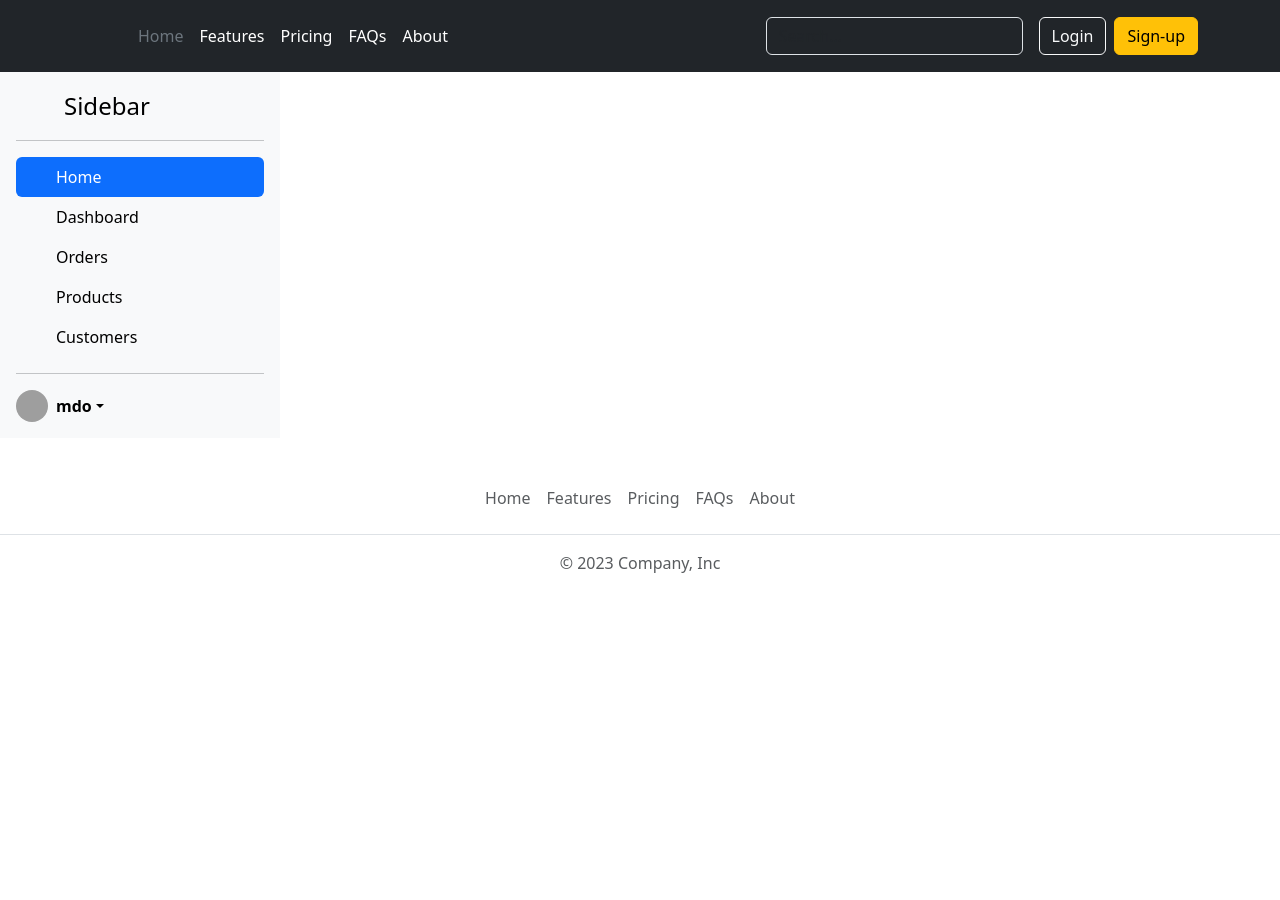
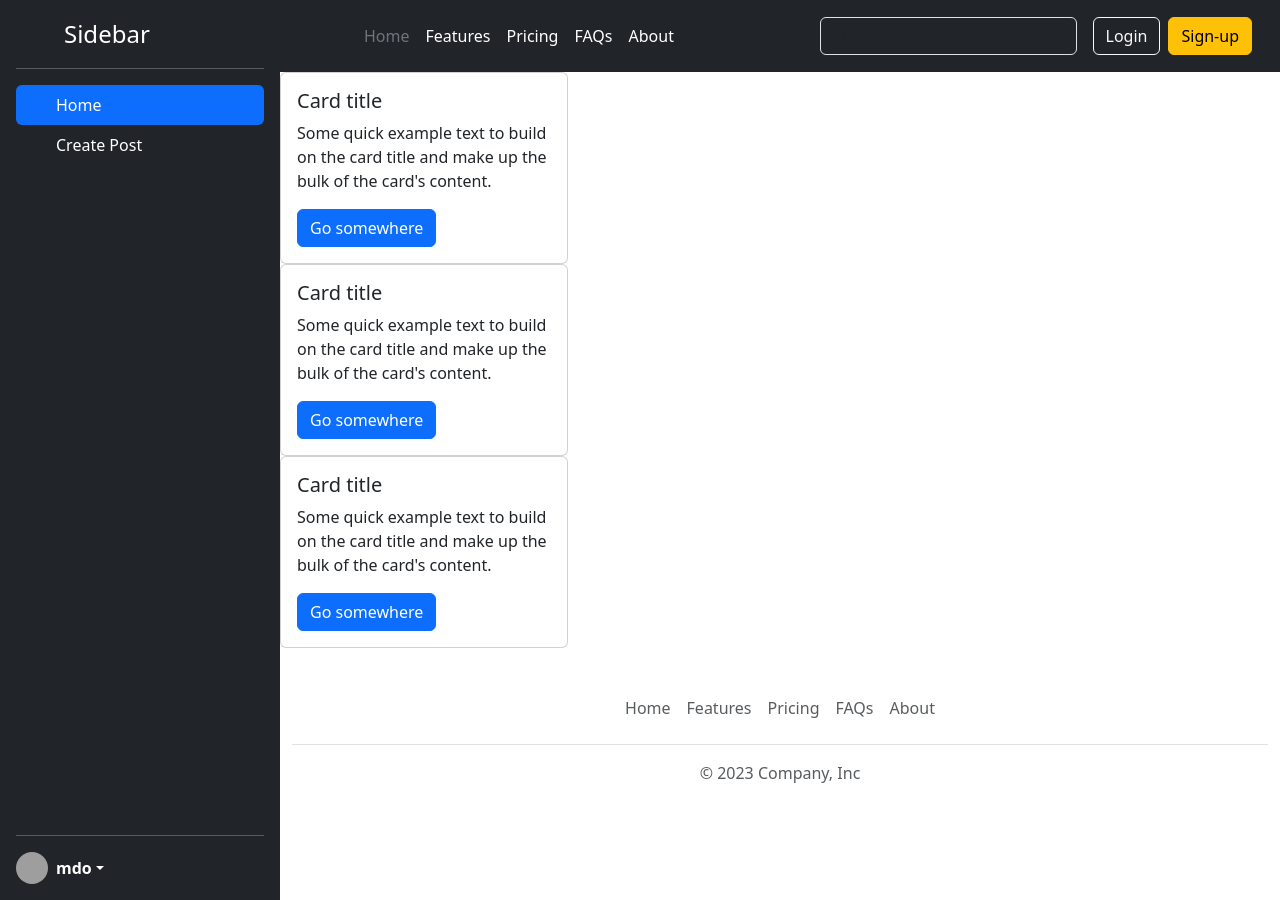
Before and after one commit to 1995ankita/social-media, a React (Vite) app: page / in a window 1280 px wide. Before the commit the page ends 800 px from the top, so only its background shows below. Built offline with nearby package versions, Linux system fonts and the light colour scheme; grey boxes are pictures that could not be loaded.

Commit message:
postlist design

```diff
--- a/src/App.css
+++ b/src/App.css
@@ -0,0 +1,9 @@
+.app-container{
+    display: flex;
+}
+.content{
+    width: 100%;
+}
+.sidebar{
+    min-height: 900px;
+}
--- a/src/App.jsx
+++ b/src/App.jsx
@@ -1,20 +1,29 @@
 
 import './App.css'
 import "bootstrap/dist/css/bootstrap.min.css"
+import Header from './components/Header'
 import Footer from './components/Footer'
-import Header from './components/Header'
-import Sidebar from './components/sidebar'
+import Sidebar from './components/Sidebar'
+import CreatePost from './components/CreatePost'
+import PostList from './components/PostList'
+import { useState } from 'react'
 
 function App() {
 
+  const [selectedTab, setselectedTab] = useState("Home");
 
   return (
-    <>
-      <Header></Header>
-      <Sidebar></Sidebar>
-
-      <Footer></Footer>
-    </>
+    <div className='app-container'>
+      <Sidebar selectedTab={selectedTab} setselectedTab={setselectedTab}></Sidebar>
+      <div className='content'>
+        <Header></Header>{selectedTab === "Home" ? (
+          <PostList></PostList>
+        ) : (
+          <CreatePost></CreatePost>
+        )}
+        <Footer></Footer>
+      </div>
+    </div>
 
   )
 
--- /dev/null
+++ b/src/components/CreatePost.jsx
@@ -0,0 +1,19 @@
+const CreatePost= () => {
+    return <form>
+        <div className="mb-3">
+            <label htmlFor="exampleInputEmail1" className="form-label">Email address</label>
+            <input type="email" className="form-control" id="exampleInputEmail1" aria-describedby="emailHelp" />
+            <div id="emailHelp" className="form-text">We'll never share your email with anyone else.</div>
+        </div>
+        <div className="mb-3">
+            <label htmlFor="exampleInputPassword1" className="form-label">Password</label>
+            <input type="password" className="form-control" id="exampleInputPassword1" />
+        </div>
+        <div className="mb-3 form-check">
+            <input type="checkbox" className="form-check-input" id="exampleCheck1" />
+            <label className="form-check-label" htmlFor="exampleCheck1">Check me out</label>
+        </div>
+        <button type="submit" className="btn btn-primary">Submit</button>
+    </form>
+}
+export default CreatePost;
--- a/src/components/Footer.jsx
+++ b/src/components/Footer.jsx
@@ -1,5 +1,6 @@
 const Footer = () => {
-    return <footer className="py-3 my-4">
+  return <div className="container">
+    <footer className="py-3 my-4">
       <ul className="nav justify-content-center border-bottom pb-3 mb-3">
         <li className="nav-item"><a href="#" className="nav-link px-2 text-body-secondary">Home</a></li>
         <li className="nav-item"><a href="#" className="nav-link px-2 text-body-secondary">Features</a></li>
@@ -9,5 +10,6 @@ const Footer = () => {
       </ul>
       <p className="text-center text-body-secondary">© 2023 Company, Inc</p>
     </footer>
+  </div>
 }
 export default Footer;
--- a/src/components/Header.jsx
+++ b/src/components/Header.jsx
@@ -4,7 +4,7 @@ const Header = () => {
         <div className="container">
             <div className="d-flex flex-wrap align-items-center justify-content-center justify-content-lg-start">
                 <a href="/" className="d-flex align-items-center mb-2 mb-lg-0 text-white text-decoration-none">
-                    <svg className="bi me-2" width="40" height="32" role="img" aria-label="Bootstrap"><use xlink:href="#bootstrap"></use></svg>
+                    <svg className="bi me-2" width="40" height="32" role="img" aria-label="Bootstrap"><use xlinkHref="#bootstrap"></use></svg>
                 </a>
 
                 <ul className="nav col-12 col-lg-auto me-lg-auto mb-2 justify-content-center mb-md-0">
--- /dev/null
+++ b/src/components/Post.jsx
@@ -0,0 +1,14 @@
+const Post = () => {
+    return (
+        <div className="card" style={{width: "18rem"}}>
+
+            <div className="card-body">
+                <h5 className="card-title">Card title</h5>
+                <p className="card-text">Some quick example text to build on the card title and make up the bulk of the card's content.</p>
+                <a href="#" className="btn btn-primary">Go somewhere</a>
+            </div>
+        </div>
+    )
+
+}
+export default Post;
--- /dev/null
+++ b/src/components/PostList.jsx
@@ -0,0 +1,11 @@
+import Post from "./Post";
+
+const PostList = () => {
+    return <>
+        <Post></Post>
+        <Post></Post>
+        <Post></Post>
+    </>
+
+}
+export default PostList;
--- a/src/components/sidebar.jsx
+++ b/src/components/sidebar.jsx
@@ -1,53 +1,38 @@
-const Sidebar =()=>{
-    return <div className="d-flex flex-column flex-shrink-0 p-3 bg-body-tertiary" style={{width: "280px"}}>
-    <a href="/" className="d-flex align-items-center mb-3 mb-md-0 me-md-auto link-body-emphasis text-decoration-none">
+const Sidebar = ({selectedTab,setselectedTab}) => {
+  const handleOnClick =(tabName)=>{
+    setselectedTab(tabName);
+  }
+  return <div className="d-flex flex-column flex-shrink-0 p-3 text-bg-dark sidebar" style={{ width: '280px' }}>
+    <a href="/" className="d-flex align-items-center mb-3 mb-md-0 me-md-auto text-white text-decoration-none">
       <svg className="bi pe-none me-2" width="40" height="32"><use xlinkHref="#bootstrap"></use></svg>
       <span className="fs-4">Sidebar</span>
     </a>
-    <hr/>
+    <hr />
     <ul className="nav nav-pills flex-column mb-auto">
-      <li className="nav-item">
-        <a href="#" className="nav-link active" aria-current="page">
+      <li className="nav-item" onClick={()=>{setselectedTab("Home")}}>
+        <a href="#" className={`nav-link text-white ${selectedTab ==="Home"&&"active"}`} aria-current="page">
           <svg className="bi pe-none me-2" width="16" height="16"><use xlinkHref="#home"></use></svg>
           Home
         </a>
       </li>
-      <li>
-        <a href="#" className="nav-link link-body-emphasis">
+      <li  onClick={()=>{setselectedTab("Create Post")}}>
+        <a href="#" className={`nav-link text-white ${selectedTab==="Create Post"&&"active"}`}>
           <svg className="bi pe-none me-2" width="16" height="16"><use xlinkHref="#speedometer2"></use></svg>
-          Dashboard
-        </a>
-      </li>
-      <li>
-        <a href="#" className="nav-link link-body-emphasis">
-          <svg className="bi pe-none me-2" width="16" height="16"><use xlinkHref="#table"></use></svg>
-          Orders
-        </a>
-      </li>
-      <li>
-        <a href="#" className="nav-link link-body-emphasis">
-          <svg className="bi pe-none me-2" width="16" height="16"><use xlinkHref="#grid"></use></svg>
-          Products
-        </a>
-      </li>
-      <li>
-        <a href="#" className="nav-link link-body-emphasis">
-          <svg className="bi pe-none me-2" width="16" height="16"><use xlinkHref="#people-circle"></use></svg>
-          Customers
+          Create Post
         </a>
       </li>
     </ul>
-    <hr/>
+    <hr />
     <div className="dropdown">
-      <a href="#" className="d-flex align-items-center link-body-emphasis text-decoration-none dropdown-toggle" data-bs-toggle="dropdown" aria-expanded="false">
-        <img src="https://github.com/mdo.png" alt="" width="32" height="32" className="rounded-circle me-2"/>
+      <a href="#" className="d-flex align-items-center text-white text-decoration-none dropdown-toggle" data-bs-toggle="dropdown" aria-expanded="false">
+        <img src="https://github.com/mdo.png" alt="" width="32" height="32" className="rounded-circle me-2" />
         <strong>mdo</strong>
       </a>
-      <ul className="dropdown-menu text-small shadow">
+      <ul className="dropdown-menu dropdown-menu-dark text-small shadow">
         <li><a className="dropdown-item" href="#">New project...</a></li>
         <li><a className="dropdown-item" href="#">Settings</a></li>
         <li><a className="dropdown-item" href="#">Profile</a></li>
-        <li><hr className="dropdown-divider"/></li>
+        <li><hr className="dropdown-divider" /></li>
         <li><a className="dropdown-item" href="#">Sign out</a></li>
       </ul>
     </div>
```
Also changed, not shown: src/store/post-list-store.jsx (added, +9 -0 lines). Lines whose indentation alone changed are shown as unchanged.
